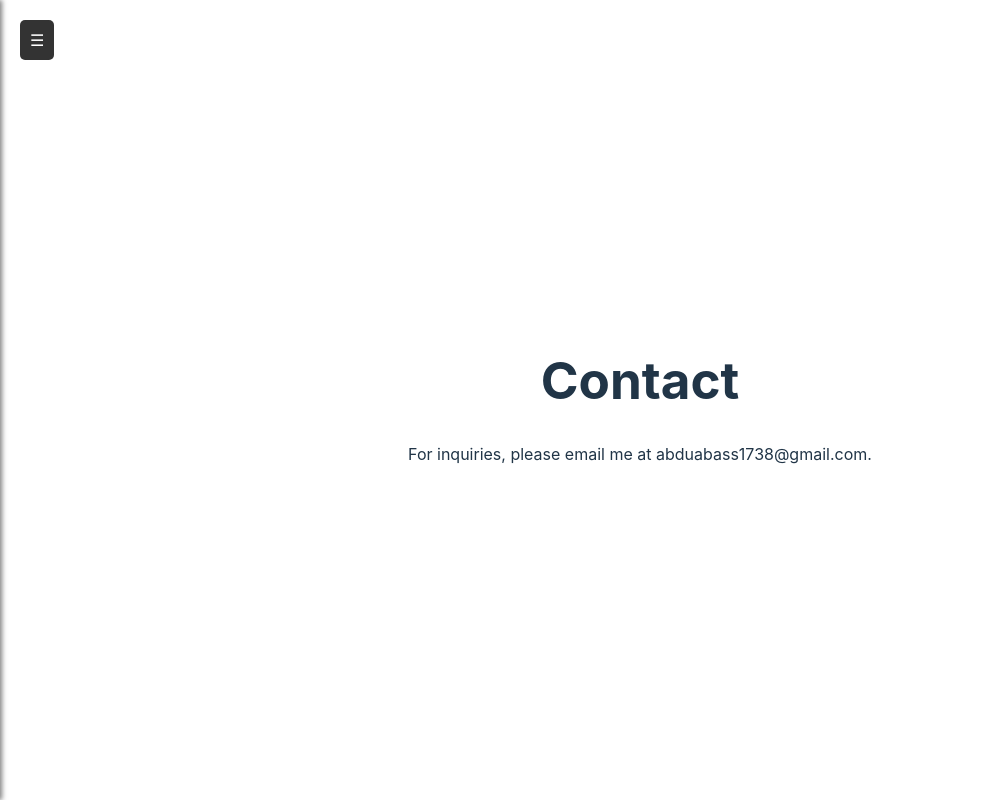
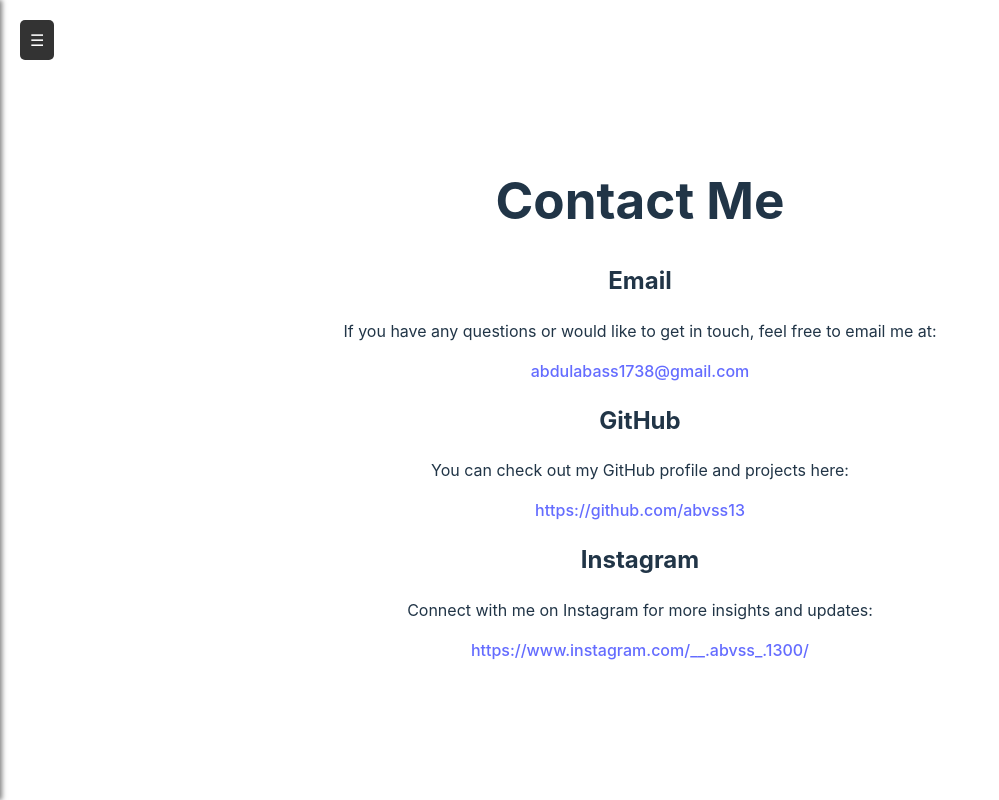
Before and after one commit to abvss13/Home-page-with-side-bar-menu, a React (Vite) app in the folder Home-page-with-side-bar-menu/: page /contacts in a window 1280 px wide. Shown: the whole page, without its empty margins (0-999 px from the left). Built offline with nearby package versions, Linux system fonts and the light colour scheme.

Commit message:
completed with the components

```diff
--- a/Home-page-with-side-bar-menu/src/components/Contacts.jsx
+++ b/Home-page-with-side-bar-menu/src/components/Contacts.jsx
@@ -2,9 +2,33 @@ import React from 'react';
 
 function Contacts() {
   return (
-    <div>
-      <h1>Contact</h1>
-      <p>For inquiries, please email me at abduabass1738@gmail.com.</p>
+    <div className="contacts">
+      <h1>Contact Me</h1>
+
+      {/* Email Contact */}
+      <section className="email-contact">
+        <h2>Email</h2>
+        <p>If you have any questions or would like to get in touch, feel free to email me at:</p>
+        <a href="mailto:abdulabass1738@gmail.com">abdulabass1738@gmail.com</a>
+      </section>
+
+      {/* GitHub Contact */}
+      <section className="github-contact">
+        <h2>GitHub</h2>
+        <p>You can check out my GitHub profile and projects here:</p>
+        <a href="https://github.com/abvss13" target="_blank" rel="noopener noreferrer">
+          https://github.com/abvss13
+        </a>
+      </section>
+
+      {/* Instagram Contact */}
+      <section className="instagram-contact">
+        <h2>Instagram</h2>
+        <p>Connect with me on Instagram for more insights and updates:</p>
+        <a href="https://www.instagram.com/__.abvss_.1300/" target="_blank" rel="noopener noreferrer">
+          https://www.instagram.com/__.abvss_.1300/
+        </a>
+      </section>
     </div>
   );
 }
```
